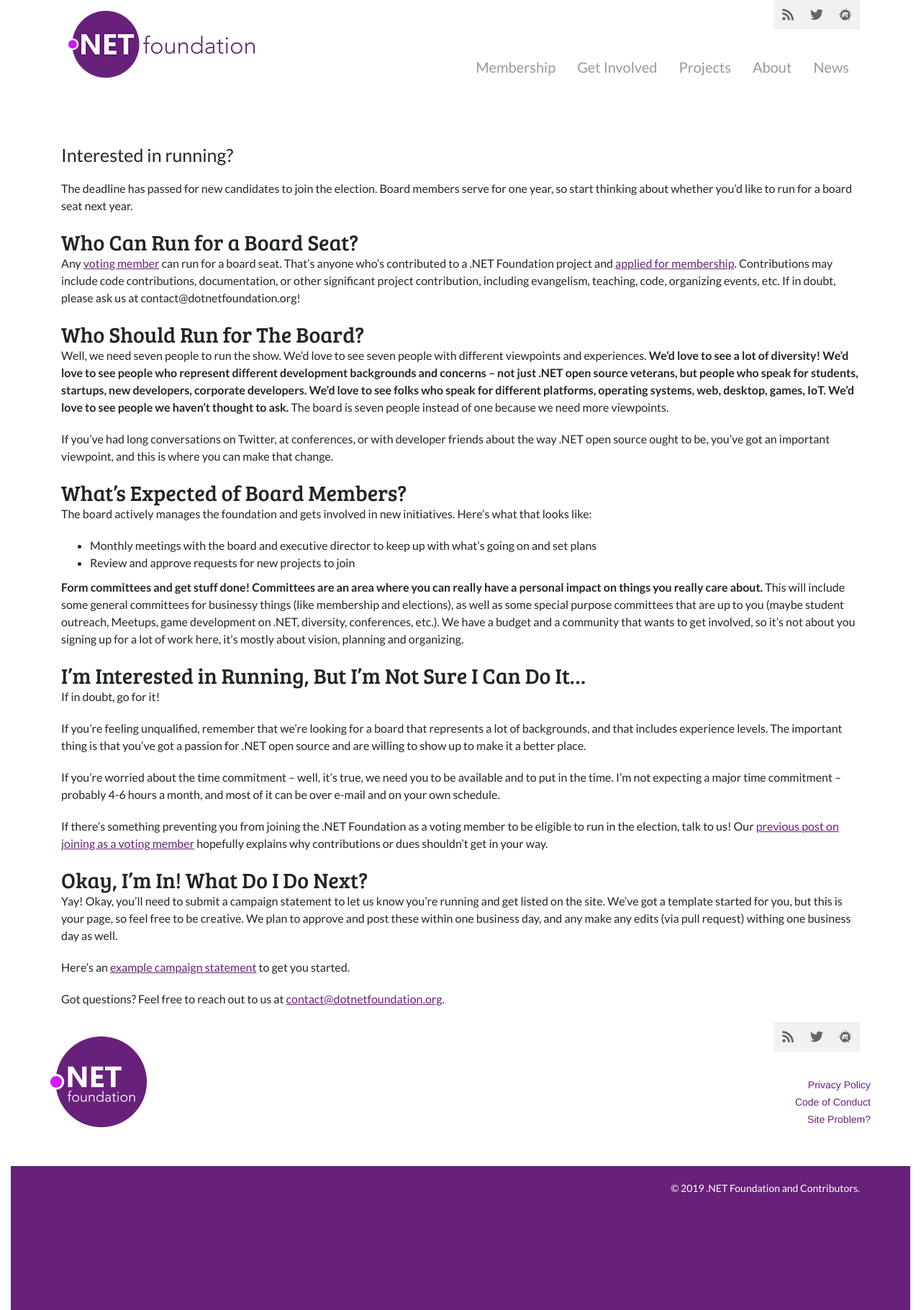
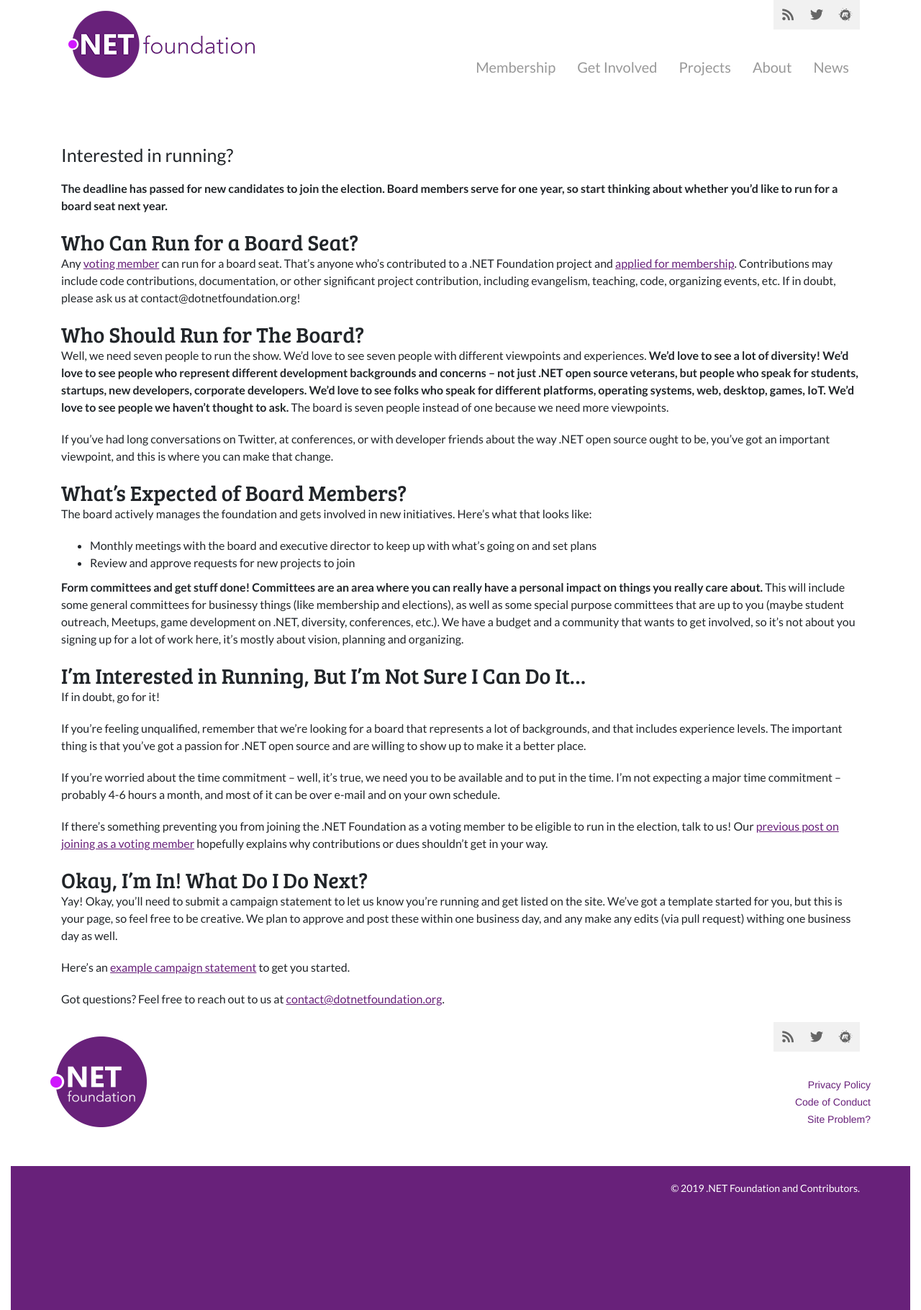
Before and after one commit to dotnet-foundation/election, a Jekyll site: the page built from campaign.md, in a window 1280 px wide. Shown: the whole page at 72% size. Built offline with Jekyll 4.4.1, drawn with Linux system fonts in a browser that asks for light colours; nearby versions of some CDN libraries; our own code applies the rules of GitHub Pages for plain Markdown files; comment, search, counter and statistics services are not loaded.

```diff
--- a/campaign.md
+++ b/campaign.md
@@ -11,7 +11,7 @@ That's great! Here's the information you need to decide if you'd like to move fo
 
 {% else %}
 
-The deadline has passed for new candidates to join the election. Board members serve for one year, so start thinking about whether you'd like to run for a board seat next year.
+**The deadline has passed for new candidates to join the election. Board members serve for one year, so start thinking about whether you'd like to run for a board seat next year.**
 
 {% endif %}
 
```
